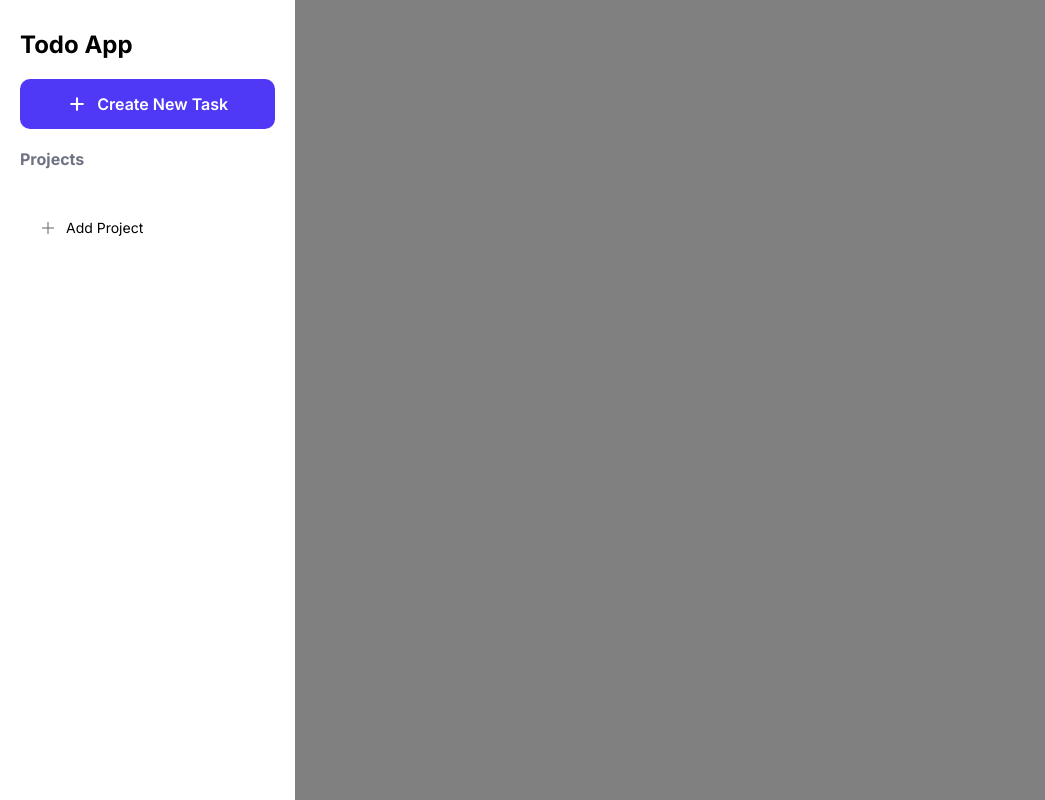
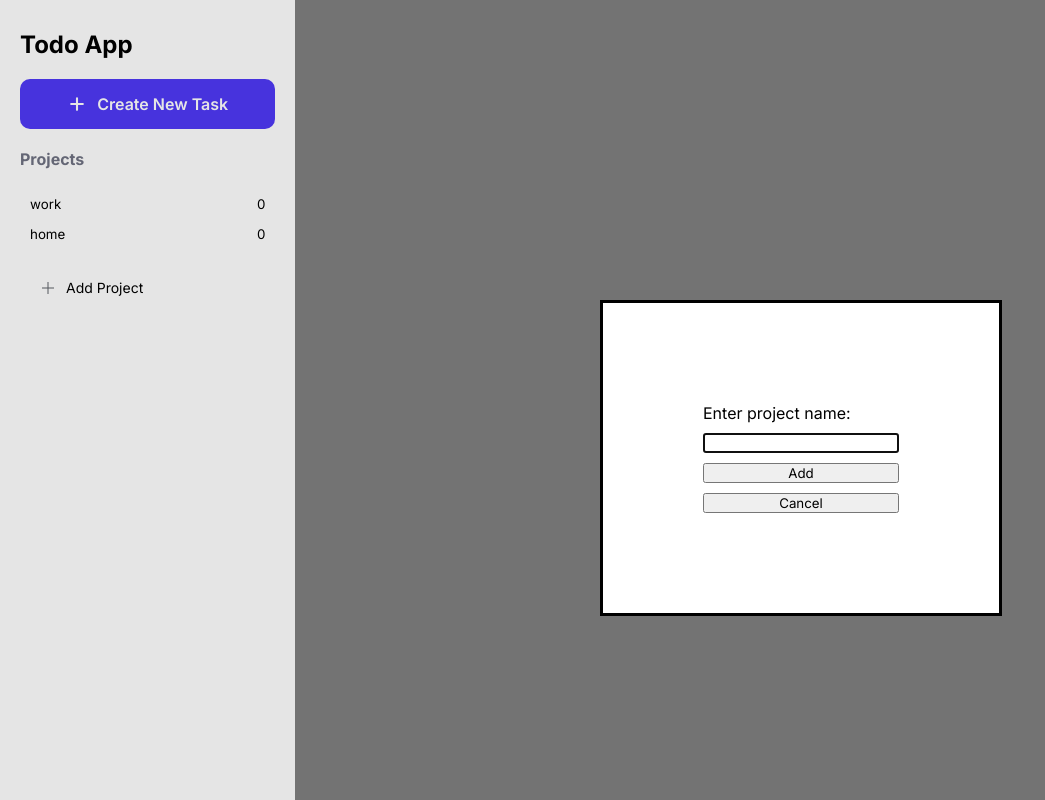
Before and after one commit to Parth4210/ToDoList_App, a website built with webpack: page src/index.html in a window 1280 px wide. Both pictures are taken after a click on the button "Add Project". Shown: the whole page, without its empty margins (0-1045 px from the left). Built offline with nearby package versions, Linux system fonts and the light colour scheme.

Commit message:
Add project now functional and bugs fixes

```diff
--- a/src/sideBar.js
+++ b/src/sideBar.js
@@ -1,63 +1,16 @@
 import plusIcon from "./../Assets/Images/plus.png";
+import appTitle from "./sideBarComponents/appTitle.js";
+import projectNamesContainer from "./sideBarComponents/projectNamesContainer.js"
+import projectTitle from "./sideBarComponents/projectTitle.js"
+import renderAddProjectBtn from "./sideBarComponents/renderAddProjectBtn.js"
+import renderCreateTaskBtn from "./sideBarComponents/renderCreateTaskBtn.js"
+import {initializeDefaultProjects} from "./sideBarFunctions/addProject.js"
+
+import addProject from "./sideBarFunctions/addProject.js"
+import createTask from "./sideBarFunctions/createTask.js"
 
 const sideBar = document.createElement("div");
 sideBar.classList.add("sidebar");
-
-// Renders the name of the app - Todo App
-const appTitle = (() => {
-    const title = document.createElement("h2");
-    title.textContent = "Todo App";
-    title.classList.add("appTitle");
-    return title;
-})();
-
-// Renders the create task button
-const renderCreateTaskBtn = (() => {
-    const createTaskBtn = document.createElement("button");
-    createTaskBtn.classList.add("createTaskBtn");
-    createTaskBtn.innerHTML = `<svg width="20" height="20" viewBox="0 0 24 24" fill="none" stroke="currentColor" stroke-width="2.5" stroke-linecap="round" stroke-linejoin="round">
-  <path d="M12 5v14M5 12h14" />
-</svg><span>Create New Task</span>`;
-    return createTaskBtn;
-})();
-
-// Renders the projects title
-const projectTitle = (() => {
-    const title = document.createElement("h4");
-    title.innerHTML = "Projects";
-    title.classList.add("projectTitle");
-    return title;
-})();
-
-// Container which holds all the project names
-const projectNamesContainer = (() => {
-    const container = document.createElement("div");
-    container.classList.add("projectNamesContainer");
-    return container;
-})();
-
-// Renders the add project button
-const renderAddProjectBtn = (() => {
-    const btn = document.createElement("button");
-    btn.classList.add("addProjectBtn");
-    btn.innerHTML = `<svg xmlns="http://www.w3.org/2000/svg" width="16" height="16" viewBox="0 0 16 16" fill="none">
-    <rect x="2" y="7.5" width="12" height="1" fill="#5F6368"/>
-    <rect x="7.5" y="2" width="1" height="12" fill="#5F6368"/>
-  </svg>
-  <span>Add Project</span>
-`
-    return btn;
-})();
-
-// Button function to add new task to the active project
-const createTask = () => {
-    console.log("createTask: Not yet implemented");
-};
-
-// Button function to add a project to the project sideBar
-const addProject = () => {
-    console.log("addProject: Not yet implemented");
-};
 
 // Wire up basic handlers
 renderCreateTaskBtn.addEventListener("click", createTask);
@@ -72,4 +25,6 @@ sideBar.append(
     renderAddProjectBtn,
 );
 
+initializeDefaultProjects()
+
 export default sideBar;
--- /dev/null
+++ b/src/sideBarComponents/appTitle.js
@@ -0,0 +1,9 @@
+// Renders the name of the app - Todo App
+const appTitle = (() => {
+    const title = document.createElement("h2");
+    title.textContent = "Todo App";
+    title.classList.add("appTitle");
+    return title;
+})();
+
+export default appTitle
--- /dev/null
+++ b/src/sideBarComponents/projectNamesContainer.js
@@ -0,0 +1,26 @@
+// Container which holds all the project names
+const projectNamesContainer = (() => {
+    const container = document.createElement("div");
+    container.classList.add("projectNamesContainer");
+    return container;
+})();
+
+export const createProjectButton = (projectName) => {
+    const projectBtn = document.createElement("button");
+    projectBtn.classList.add("projectNameButton");
+    projectBtn.innerHTML = `
+        <p>${projectName}</p>
+        <p>0</p>
+    `;
+    return projectBtn;
+};
+
+export const renderProjectNames = (projects) => {
+    projectNamesContainer.replaceChildren();
+
+    projects.forEach((projectName) => {
+        projectNamesContainer.appendChild(createProjectButton(projectName));
+    });
+};
+
+export default projectNamesContainer;
--- /dev/null
+++ b/src/sideBarComponents/projectTitle.js
@@ -0,0 +1,9 @@
+// Renders the projects title
+const projectTitle = (() => {
+    const title = document.createElement("h4");
+    title.innerHTML = "Projects";
+    title.classList.add("projectTitle");
+    return title;
+})();
+
+export default projectTitle
--- /dev/null
+++ b/src/sideBarComponents/renderAddProjectBtn.js
@@ -0,0 +1,14 @@
+// Renders the add project button
+const renderAddProjectBtn = (() => {
+    const btn = document.createElement("button");
+    btn.classList.add("addProjectBtn");
+    btn.innerHTML = `<svg xmlns="http://www.w3.org/2000/svg" width="16" height="16" viewBox="0 0 16 16" fill="none">
+    <rect x="2" y="7.5" width="12" height="1" fill="#5F6368"/>
+    <rect x="7.5" y="2" width="1" height="12" fill="#5F6368"/>
+  </svg>
+  <span>Add Project</span>
+`
+    return btn;
+})();
+
+export default renderAddProjectBtn
--- /dev/null
+++ b/src/sideBarComponents/renderCreateTaskBtn.js
@@ -0,0 +1,11 @@
+// Renders the create task button
+const renderCreateTaskBtn = (() => {
+    const createTaskBtn = document.createElement("button");
+    createTaskBtn.classList.add("createTaskBtn");
+    createTaskBtn.innerHTML = `<svg width="20" height="20" viewBox="0 0 24 24" fill="none" stroke="currentColor" stroke-width="2.5" stroke-linecap="round" stroke-linejoin="round">
+  <path d="M12 5v14M5 12h14" />
+</svg><span>Create New Task</span>`;
+    return createTaskBtn;
+})();
+
+export default renderCreateTaskBtn
--- /dev/null
+++ b/src/sideBarFunctions/addProject.js
@@ -0,0 +1,57 @@
+import { renderProjectNames } from "../sideBarComponents/projectNamesContainer.js";
+
+const projects = ["work", "home"];
+
+const removeDialog = (dialog) => {
+    dialog.close();
+    dialog.remove();
+};
+
+const createDialogBox = () => {
+    const dialogBox = document.createElement("dialog");
+    dialogBox.classList.add("projectNameDialog");
+    dialogBox.innerHTML = `
+        <label for='projectInput'>Enter project name:</label>
+        <input type='text' id='projectInput' />
+        <button id='submitBtn' type='button'>Add</button>
+        <button id='cancelBtn' type='button'>Cancel</button>
+    `;
+
+    document.body.appendChild(dialogBox);
+
+    return {
+        dialog: dialogBox,
+        input: dialogBox.querySelector("#projectInput"),
+        submitBtn: dialogBox.querySelector("#submitBtn"),
+        cancelBtn: dialogBox.querySelector("#cancelBtn"),
+    };
+};
+
+const handleProjectSubmit = (dialog, input) => {
+    const projectName = input.value.trim();
+
+    if (!projectName) {
+        input.focus();
+        return;
+    }
+
+    projects.push(projectName);
+    renderProjectNames(projects);
+    removeDialog(dialog);
+};
+
+const addProject = () => {
+    const { dialog, input, submitBtn, cancelBtn } = createDialogBox();
+
+    submitBtn.addEventListener("click", () => handleProjectSubmit(dialog, input));
+    cancelBtn.addEventListener("click", () => removeDialog(dialog));
+
+    dialog.showModal();
+    input.focus();
+};
+
+export const initializeDefaultProjects = () => {
+    renderProjectNames(projects);
+};
+
+export default addProject;
--- /dev/null
+++ b/src/sideBarFunctions/createTask.js
@@ -0,0 +1,6 @@
+// Button function to add new task to the active project
+const createTask = () => {
+    console.log("createTask: Not yet implemented");
+};
+
+export default createTask
--- a/src/style.css
+++ b/src/style.css
@@ -68,3 +68,27 @@ button {
 .addProjectBtn:hover{
     background-color: rgb(210, 210, 210);
 }
+
+.projectNameDialog{
+    margin: 300px 600px;
+    padding: 100px;
+    display: flex;
+    flex-direction: column;
+    gap: 10px;
+}
+
+.projectNameButton{
+    display: flex;
+    justify-content: space-between;
+    align-items: center;
+    border-style: none;
+    background-color: transparent;
+    width: 100%;
+    height: 30px;
+    border-radius: 10px;
+    padding: 10px;
+}
+
+.projectNameButton:hover{
+    background-color: rgb(210, 210, 210);
+}
```
